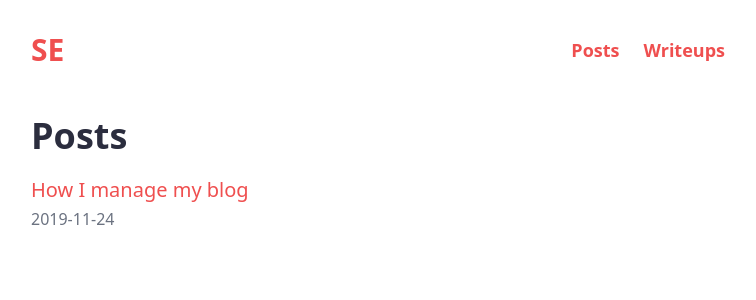
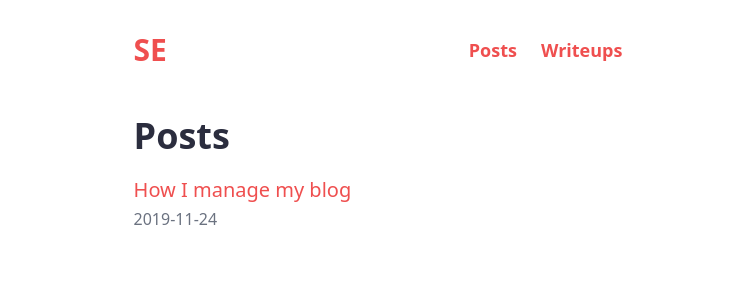
Before and after one commit to samirettali/blog, a Next.js app: page /posts in a window 1280 px wide. Shown: the top 300 px of the page, without its empty margins (241-997 px from the left). Built offline with nearby package versions, Linux system fonts and the light colour scheme; some icons are missing.

Commit message:
Changed max width

```diff
--- a/components/layout.tsx
+++ b/components/layout.tsx
@@ -12,7 +12,7 @@ interface LayoutProps {
 
 const Layout: React.FC<LayoutProps> = ({ children, showBack = false }) => {
   return (
-    <div className="container mx-auto max-w-3xl pl-4 pr-4">
+    <div className="container mx-auto max-w-prose pl-8 pr-8">
       <Head>
         <link rel="icon" href="/favicon.ico" />
         <meta
```
